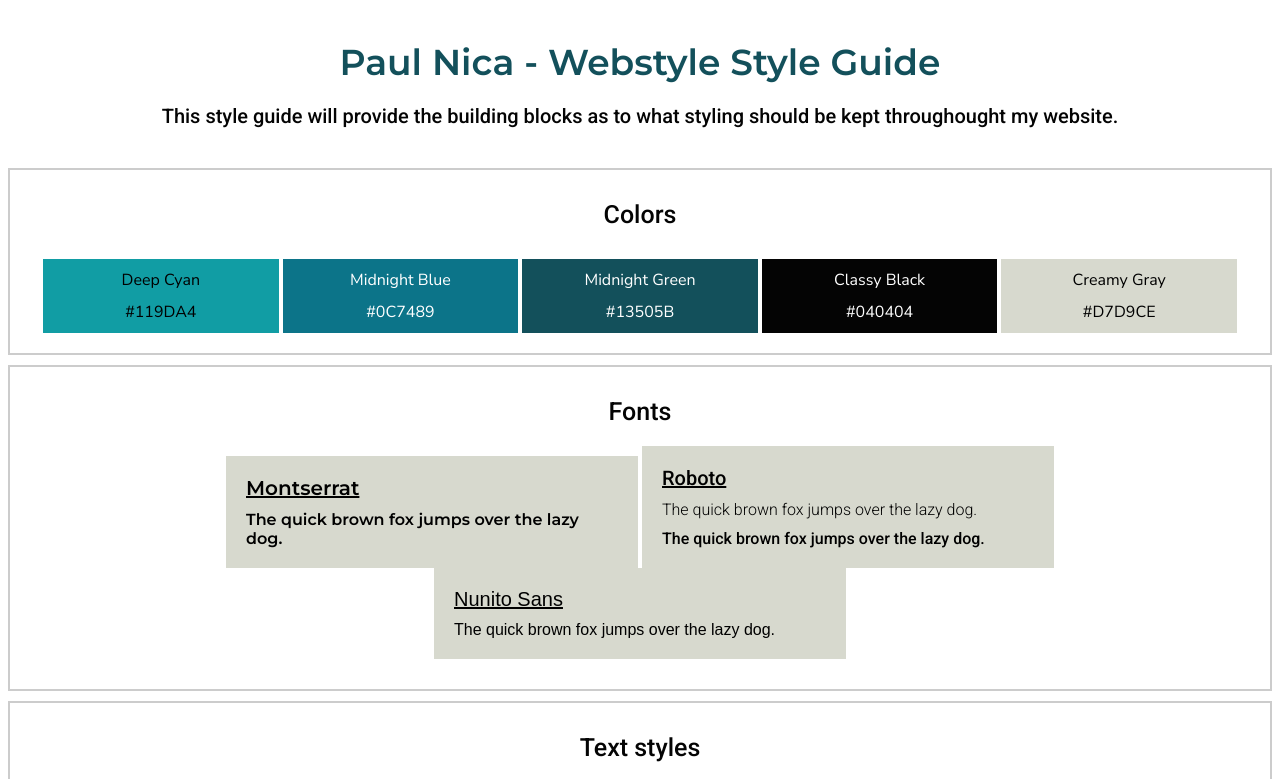
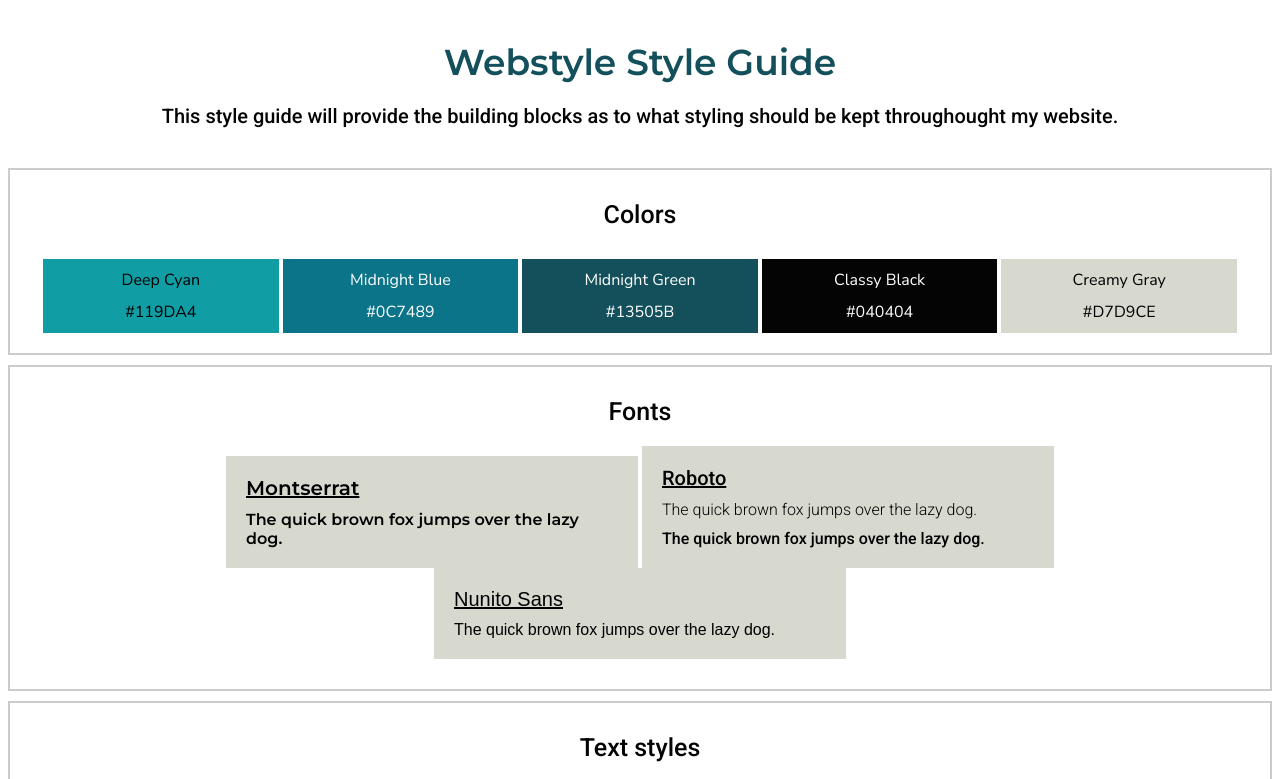
Before and after one commit to PaulNica/style-guide, a plain HTML site: page index.html in a window 1280 px wide. Shown: the top 779 px of the page. Drawn offline with Linux system fonts and the light colour scheme.

Commit message:
Update index.html

```diff
--- a/index.html
+++ b/index.html
@@ -12,7 +12,7 @@
     <body>
         <!-- Header section -->
         <div class="container header">
-            <h1 class="title">Paul Nica - Webstyle Style Guide</h1>
+            <h1 class="title">Webstyle Style Guide</h1>
             <h3>This style guide will provide the building blocks as to what styling should be kept throughought my website.</h3>
         </div>
 
```
